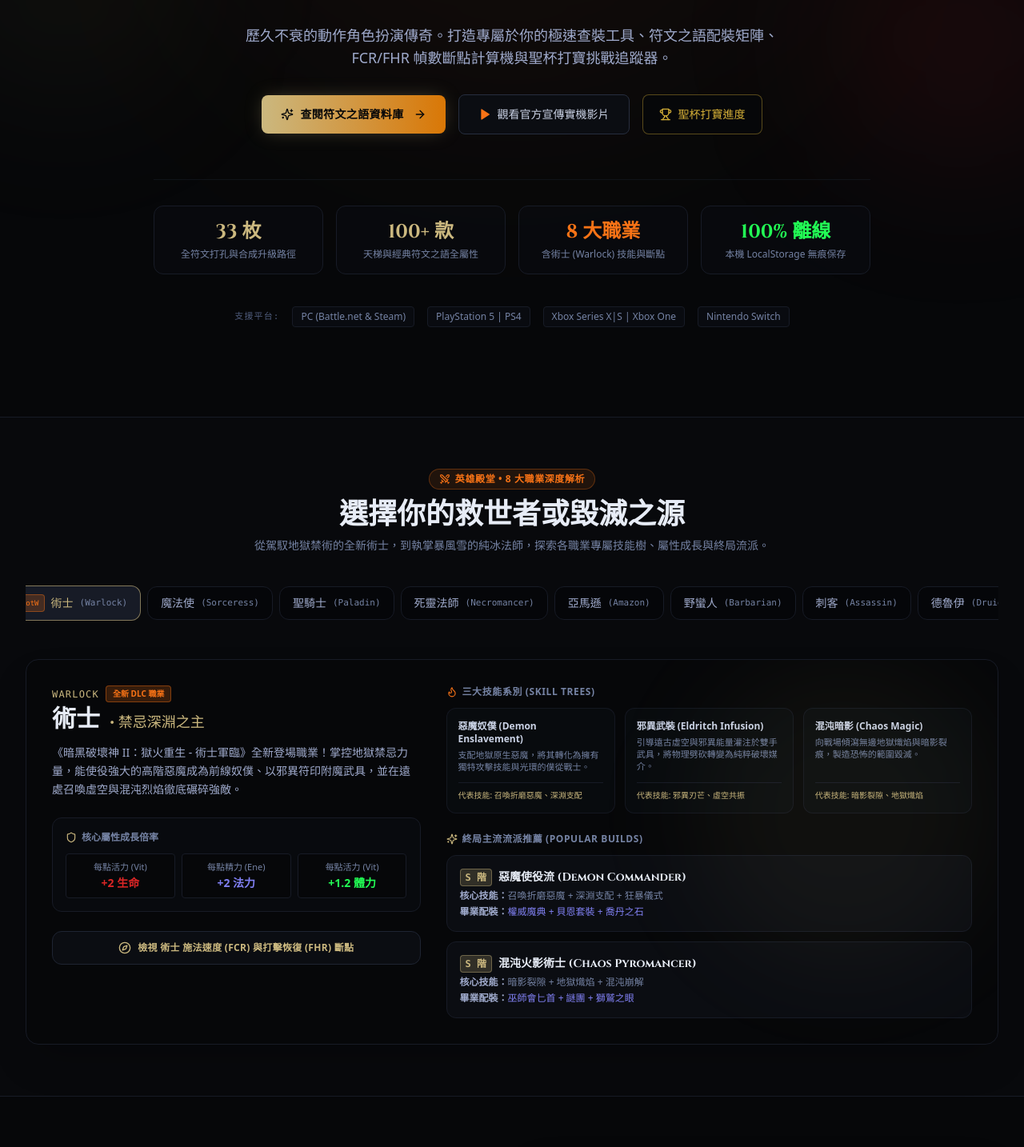
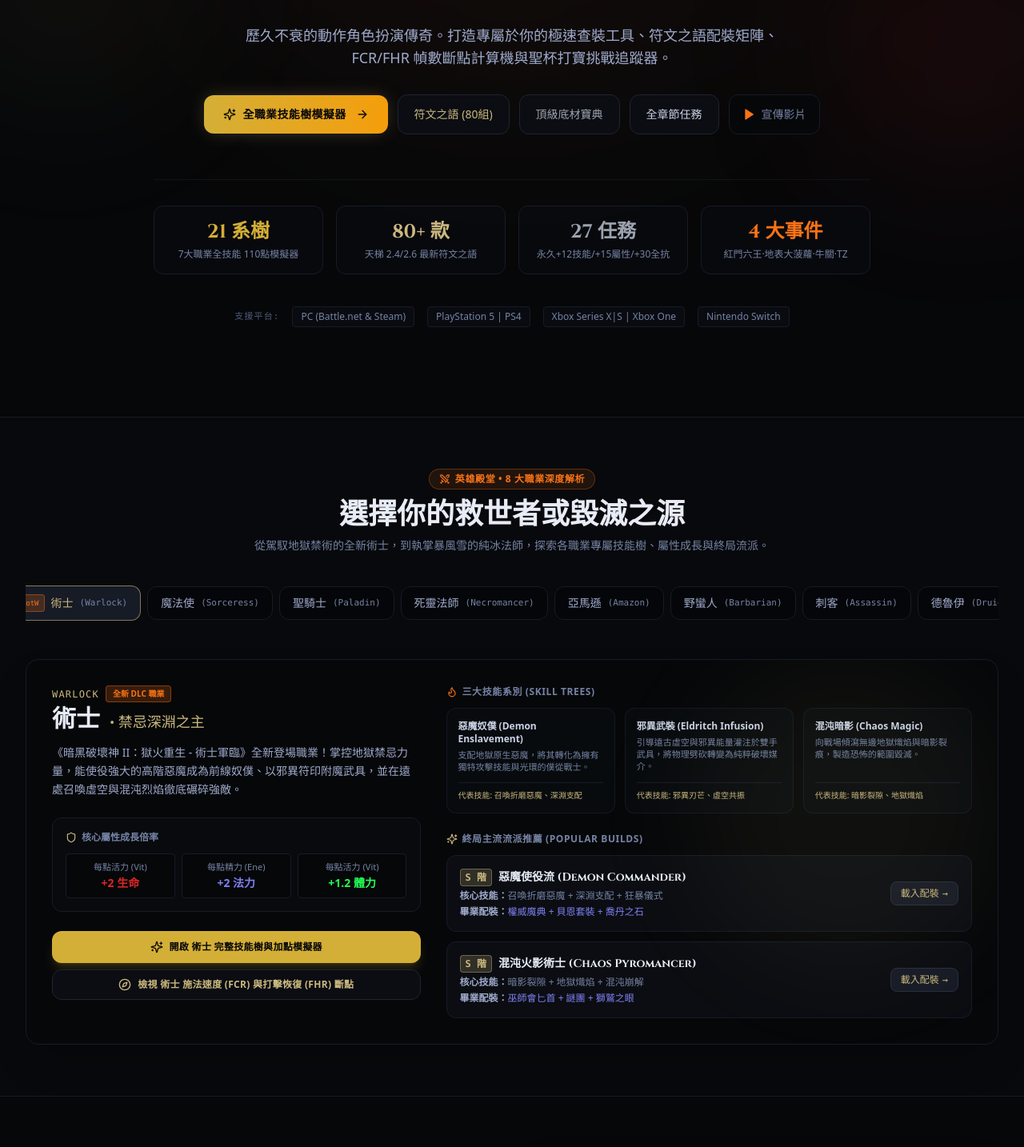
Before and after one commit to SamHuang68/d2r-codex, a React (Vite) app: page / in a window 1280 px wide. Shown: the part 337-1771 px from the top of the page at 80% size. Built offline with nearby package versions, Linux system fonts and the light colour scheme.

Commit message:
perf(core): optimize chunk splitting, cross-module skill-build navigation, and responsive UX

```diff
--- a/src/App.tsx
+++ b/src/App.tsx
@@ -70,12 +70,19 @@ export const App: React.FC = () => {
         {activeTab === 'overview' && (
           <div>
             <HeroSection onNavigateTab={(tab) => setActiveTab(tab)} />
-            <ClassShowcase onCheckBreakpoints={handleCheckClassBreakpoints} />
+            <ClassShowcase
+              onCheckBreakpoints={handleCheckClassBreakpoints}
+              onExploreSkills={(cls) => {
+                setSelectedInitialClass(cls);
+                setActiveTab('skills');
+              }}
+              onExploreBuilds={() => setActiveTab('planner')}
+            />
             <DLCReign onExploreDLCItems={() => setActiveTab('runewords')} />
           </div>
         )}
 
-        {activeTab === 'skills' && <SkillPlanner />}
+        {activeTab === 'skills' && <SkillPlanner initialClass={selectedInitialClass} />}
         {activeTab === 'runewords' && <RunewordFinder />}
         {activeTab === 'items' && <ItemCompendium />}
         {activeTab === 'bases' && <BaseItemGuide />}
@@ -90,7 +97,14 @@ export const App: React.FC = () => {
         {activeTab === 'valuation' && <ValuationGuide />}
         {activeTab === 'uber' && <UberBossGuide />}
         {activeTab === 'grail' && <HolyGrailTracker />}
-        {activeTab === 'planner' && <BuildPlanner />}
+        {activeTab === 'planner' && (
+          <BuildPlanner
+            onNavigateToSkills={(cls) => {
+              setSelectedInitialClass(cls);
+              setActiveTab('skills');
+            }}
+          />
+        )}
       </main>
 
       {/* Search Modal */}
--- a/src/components/portal/ClassShowcase.tsx
+++ b/src/components/portal/ClassShowcase.tsx
@@ -4,9 +4,15 @@ import { Sparkles, Shield, Swords, Compass, Flame } from 'lucide-react';
 
 interface ClassShowcaseProps {
   onCheckBreakpoints: (className: string) => void;
+  onExploreSkills?: (className: string) => void;
+  onExploreBuilds?: () => void;
 }
 
-export const ClassShowcase: React.FC<ClassShowcaseProps> = ({ onCheckBreakpoints }) => {
+export const ClassShowcase: React.FC<ClassShowcaseProps> = ({
+  onCheckBreakpoints,
+  onExploreSkills,
+  onExploreBuilds
+}) => {
   const [selectedClassId, setSelectedClassId] = useState(CHARACTER_CLASSES_DATA[0].id);
 
   const currentClass = CHARACTER_CLASSES_DATA.find((c) => c.id === selectedClassId) || CHARACTER_CLASSES_DATA[0];
@@ -107,14 +113,26 @@ export const ClassShowcase: React.FC<ClassShowcaseProps> = ({ onCheckBreakpoints
                 </div>
               </div>
 
-              {/* Jump to Breakpoint Button */}
+              {/* Quick Navigation Buttons */}
+              <div className="space-y-2">
+                {onExploreSkills && (
+                  <button
+                    onClick={() => onExploreSkills(currentClass.name)}
+                    className="w-full flex items-center justify-center gap-2 py-3 rounded-xl bg-d2-gold text-sanctuary-950 font-bold text-xs tracking-wide hover:bg-amber-400 shadow-lg shadow-d2-gold/20 transition-all"
+                  >
+                    <Sparkles className="w-4 h-4 text-sanctuary-950" />
+                    <span>開啟 {currentClass.name} 完整技能樹與加點模擬器</span>
+                  </button>
+                )}
+
                 <button
                   onClick={() => onCheckBreakpoints(currentClass.name)}
-                className="w-full flex items-center justify-center gap-2 py-3 rounded-xl bg-sanctuary-900 hover:bg-sanctuary-850 border border-sanctuary-750 text-d2-unique text-xs font-semibold tracking-wide transition-colors"
+                  className="w-full flex items-center justify-center gap-2 py-2.5 rounded-xl bg-sanctuary-900 hover:bg-sanctuary-850 border border-sanctuary-750 text-d2-unique text-xs font-semibold tracking-wide transition-colors"
                 >
                   <Compass className="w-4 h-4" />
                   <span>檢視 {currentClass.name} 施法速度 (FCR) 與打擊恢復 (FHR) 斷點</span>
                 </button>
+              </div>
             </div>
 
             {/* Right Column: Skill Trees & Popular Builds */}
@@ -159,7 +177,7 @@ export const ClassShowcase: React.FC<ClassShowcaseProps> = ({ onCheckBreakpoints
                       key={idx}
                       className="p-4 rounded-xl bg-sanctuary-900 border border-sanctuary-800 flex flex-col sm:flex-row items-start sm:items-center justify-between gap-3"
                     >
-                      <div className="space-y-1">
+                      <div className="space-y-1 flex-1">
                         <div className="flex items-center gap-2">
                           <span className="text-xs font-extrabold px-1.5 py-0.5 rounded bg-d2-unique/20 text-d2-unique border border-d2-unique/40 font-mono">
                             {build.tier} 階
@@ -175,6 +193,16 @@ export const ClassShowcase: React.FC<ClassShowcaseProps> = ({ onCheckBreakpoints
                           <strong className="text-sanctuary-300">畢業配裝：</strong>{build.gearSummary}
                         </div>
                       </div>
+
+                      {onExploreBuilds && (
+                        <button
+                          onClick={onExploreBuilds}
+                          className="px-3 py-1.5 rounded-lg bg-sanctuary-800 hover:bg-sanctuary-750 text-d2-unique border border-sanctuary-700 text-xs font-mono shrink-0 transition-colors flex items-center gap-1 self-end sm:self-center"
+                        >
+                          <span>載入配裝</span>
+                          <span>→</span>
+                        </button>
+                      )}
                     </div>
                   ))}
                 </div>
--- a/src/components/portal/HeroSection.tsx
+++ b/src/components/portal/HeroSection.tsx
@@ -1,5 +1,5 @@
 import React, { useState } from 'react';
-import { Play, Sparkles, Trophy, ArrowRight, X } from 'lucide-react';
+import { Play, Sparkles, ArrowRight, X } from 'lucide-react';
 
 interface HeroSectionProps {
   onNavigateTab: (tab: string) => void;
@@ -38,50 +38,63 @@ export const HeroSection: React.FC<HeroSectionProps> = ({ onNavigateTab }) => {
         </p>
 
         {/* Action CTAs */}
-        <div className="mt-8 flex flex-wrap items-center justify-center gap-4">
+        <div className="mt-8 flex flex-wrap items-center justify-center gap-3">
           <button
-            onClick={() => onNavigateTab('runewords')}
-            className="flex items-center gap-2 px-6 py-3.5 rounded-lg bg-gradient-to-r from-d2-unique to-amber-600 hover:from-amber-500 hover:to-d2-unique text-sanctuary-950 font-bold text-sm tracking-wide shadow-glow-gold transition-all duration-200 hover:scale-[1.02]"
+            onClick={() => onNavigateTab('skills')}
+            className="flex items-center gap-2 px-6 py-3.5 rounded-xl bg-gradient-to-r from-d2-gold to-amber-500 hover:from-amber-400 hover:to-d2-gold text-sanctuary-950 font-bold text-sm tracking-wide shadow-glow-gold transition-all duration-200 hover:scale-[1.02]"
           >
-            <Sparkles className="w-4 h-4" />
-            <span>查閱符文之語資料庫</span>
+            <Sparkles className="w-4 h-4 text-sanctuary-950" />
+            <span>全職業技能樹模擬器</span>
             <ArrowRight className="w-4 h-4 ml-1" />
           </button>
 
           <button
-            onClick={() => setShowVideoModal(true)}
-            className="flex items-center gap-2 px-6 py-3.5 rounded-lg bg-sanctuary-900 hover:bg-sanctuary-850 border border-sanctuary-700 text-sanctuary-200 hover:text-white font-medium text-sm transition-all duration-200 hover:scale-[1.02]"
+            onClick={() => onNavigateTab('runewords')}
+            className="flex items-center gap-2 px-5 py-3.5 rounded-xl bg-sanctuary-900 hover:bg-sanctuary-850 border border-sanctuary-750 text-d2-unique font-medium text-sm transition-all duration-200 hover:scale-[1.02]"
           >
-            <Play className="w-4 h-4 text-d2-fire fill-d2-fire" />
-            <span>觀看官方宣傳實機影片</span>
+            <span>符文之語 (80組)</span>
           </button>
 
           <button
-            onClick={() => onNavigateTab('grail')}
-            className="flex items-center gap-2 px-5 py-3.5 rounded-lg bg-sanctuary-950 hover:bg-sanctuary-900 border border-d2-gold/40 text-d2-gold font-medium text-sm transition-all duration-200"
+            onClick={() => onNavigateTab('bases')}
+            className="flex items-center gap-2 px-5 py-3.5 rounded-xl bg-sanctuary-900 hover:bg-sanctuary-850 border border-sanctuary-750 text-d2-socket font-medium text-sm transition-all duration-200 hover:scale-[1.02]"
           >
-            <Trophy className="w-4 h-4" />
-            <span>聖杯打寶進度</span>
+            <span>頂級底材寶典</span>
+          </button>
+
+          <button
+            onClick={() => onNavigateTab('quests')}
+            className="flex items-center gap-2 px-5 py-3.5 rounded-xl bg-sanctuary-900 hover:bg-sanctuary-850 border border-sanctuary-750 text-sanctuary-200 font-medium text-sm transition-all duration-200 hover:scale-[1.02]"
+          >
+            <span>全章節任務</span>
+          </button>
+
+          <button
+            onClick={() => setShowVideoModal(true)}
+            className="flex items-center gap-2 px-4 py-3.5 rounded-xl bg-sanctuary-950 hover:bg-sanctuary-900 border border-sanctuary-800 text-sanctuary-400 hover:text-white text-sm transition-all duration-200"
+          >
+            <Play className="w-4 h-4 text-d2-fire fill-d2-fire" />
+            <span>宣傳影片</span>
           </button>
         </div>
 
         {/* Feature Stat Matrix */}
         <div className="mt-14 grid grid-cols-2 sm:grid-cols-4 gap-4 max-w-4xl mx-auto pt-8 border-t border-sanctuary-800/60">
           <div className="p-4 rounded-xl bg-sanctuary-900/50 border border-sanctuary-800">
-            <div className="font-diablo text-2xl font-bold text-d2-unique">33 枚</div>
-            <div className="text-xs text-sanctuary-400 mt-1">全符文打孔與合成升級路徑</div>
+            <div className="font-diablo text-2xl font-bold text-d2-gold">21 系樹</div>
+            <div className="text-xs text-sanctuary-400 mt-1">7大職業全技能 110點模擬器</div>
           </div>
           <div className="p-4 rounded-xl bg-sanctuary-900/50 border border-sanctuary-800">
-            <div className="font-diablo text-2xl font-bold text-d2-unique">100+ 款</div>
-            <div className="text-xs text-sanctuary-400 mt-1">天梯與經典符文之語全屬性</div>
+            <div className="font-diablo text-2xl font-bold text-d2-unique">80+ 款</div>
+            <div className="text-xs text-sanctuary-400 mt-1">天梯 2.4/2.6 最新符文之語</div>
           </div>
           <div className="p-4 rounded-xl bg-sanctuary-900/50 border border-sanctuary-800">
-            <div className="font-diablo text-2xl font-bold text-d2-fire">8 大職業</div>
-            <div className="text-xs text-sanctuary-400 mt-1">含術士 (Warlock) 技能與斷點</div>
+            <div className="font-diablo text-2xl font-bold text-d2-socket">27 任務</div>
+            <div className="text-xs text-sanctuary-400 mt-1">永久+12技能/+15屬性/+30全抗</div>
           </div>
           <div className="p-4 rounded-xl bg-sanctuary-900/50 border border-sanctuary-800">
-            <div className="font-diablo text-2xl font-bold text-d2-set">100% 離線</div>
-            <div className="text-xs text-sanctuary-400 mt-1">本機 LocalStorage 無痕保存</div>
+            <div className="font-diablo text-2xl font-bold text-d2-fire">4 大事件</div>
+            <div className="text-xs text-sanctuary-400 mt-1">紅門六王·地表大菠蘿·牛關·TZ</div>
           </div>
         </div>
 
--- a/vite.config.ts
+++ b/vite.config.ts
@@ -9,4 +9,31 @@ export default defineConfig({
     port: 3000,
     open: false,
   },
+  build: {
+    chunkSizeWarningLimit: 1000,
+    rollupOptions: {
+      output: {
+        manualChunks(id) {
+          if (id.includes('node_modules')) {
+            if (id.includes('lucide-react')) {
+              return 'vendor-icons';
+            }
+            return 'vendor';
+          }
+          if (id.includes('src/data/skills')) {
+            return 'data-skills';
+          }
+          if (id.includes('src/data/uniqueItems') || id.includes('src/data/setItems')) {
+            return 'data-items';
+          }
+          if (id.includes('src/data/runewords') || id.includes('src/data/bases')) {
+            return 'data-gear-bases';
+          }
+          if (id.includes('src/data/quests') || id.includes('src/data/areaLevels')) {
+            return 'data-world';
+          }
+        }
+      }
+    }
+  }
 });
```
Also changed, not shown: src/components/codex/SkillPlanner.tsx (+14 -2 lines), src/components/vault/BuildPlanner.tsx (+16 -1 lines). Lines whose indentation alone changed are shown as unchanged.
